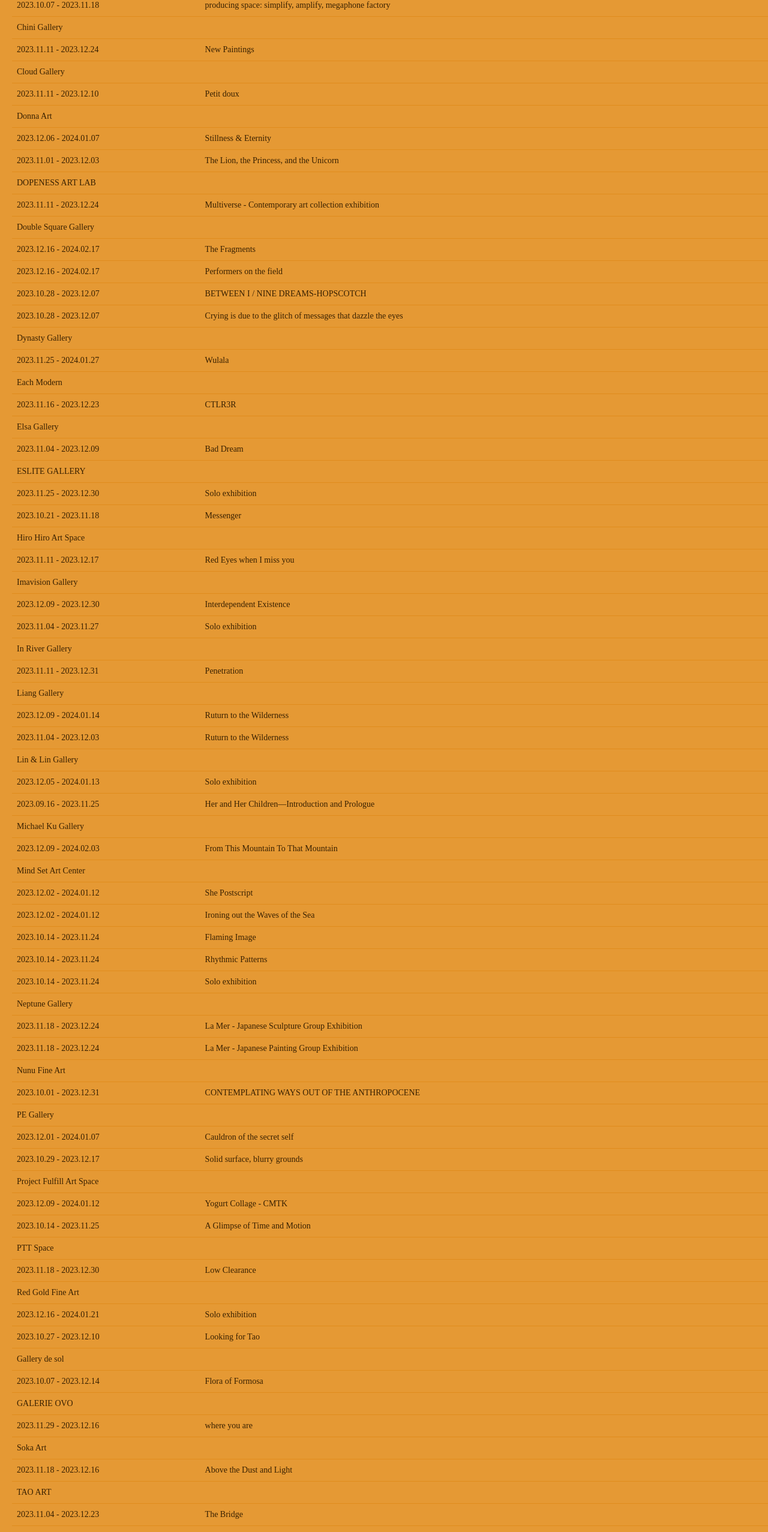
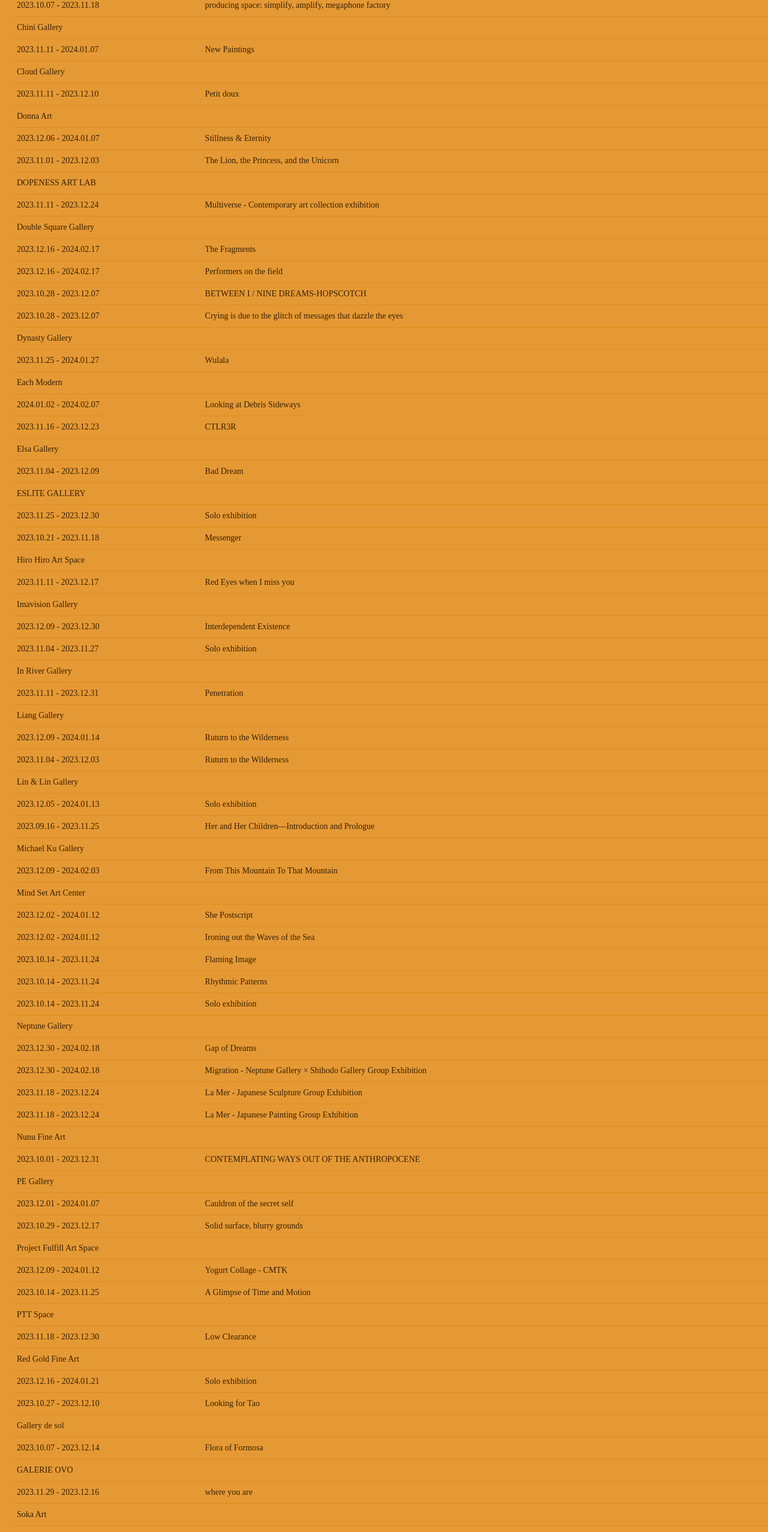
Before and after one commit to tjHsu/gallery-map, a Next.js app: page /events in a window 1280 px wide. Shown: the part 1146-3700 px from the top of the page at 60% size. Built offline with nearby package versions, Linux system fonts and the light colour scheme; a web font is replaced by a local one.

Commit message:
Update 12.27.ts

```diff
--- a/src/constants/Constants.ts
+++ b/src/constants/Constants.ts
@@ -992,7 +992,7 @@
     exhibitions: [{
       artist: "Suling Wang",
       showName: "New Paintings",
-      date: "2023.11.11 - 2023.12.24",
+      date: "2023.11.11 - 2024.01.07",
       openingDate: "2023.11.12 sun 15:00"
     },{
       artist: "Torlarp Larpjaroensook",
@@ -1429,6 +1429,11 @@
     website: "https://eachmodern.com/en/",
     isSeparator: false,
     exhibitions: [{
+      artist: "SHOHEI TAKASAKI",
+      showName: "Looking at Debris Sideways",
+      date: "2024.01.02 - 2024.02.07",
+      openingDate: ""
+    }, {
       artist: "Hell Gette",
       showName: "CTLR3R",
       date: "2023.11.16 - 2023.12.23",
@@ -2162,6 +2167,16 @@
     website: "https://neptune-gallery.com",
     isSeparator: false,
     exhibitions: [{
+      artist: "Akiko TOJO",
+      showName: "Gap of Dreams",
+      date: "2023.12.30 - 2024.02.18",
+      openingDate: "2024.01.06 sat 14:30"
+    },{
+      artist: "Keiki YAMADA, Yuya FUJITA, Kana KOMATA, Toshiya MASUDA, Yukyo YAMAMOTO, Jia WEI, Jing Yun OU, Maris BARBAN, Yi Shuan WU, Hsueh Han CHOU, I Ting KUO, Yi Jie CHEN, Hirokazu ICHII",
+      showName: "Migration - Neptune Gallery × Shihodo Gallery Group Exhibition",
+      date: "2023.12.30 - 2024.02.18",
+      openingDate: "2024.01.06 sat 15:00"
+    },{
       artist: "Ai HAIBARA, Akiko TOJO, Hisanori KOJIMA, Emi KATSUTA, Susumu AKO, Hirokazu ICHII, Takashi AKIYAMA, Tatsuya MARUYAMA, Takeshi MACHIYA, Kumiko NEGAMI, Kei KAIYA",
       showName: "La Mer - Japanese Sculpture Group Exhibition",
       date: "2023.11.18 - 2023.12.24",
@@ -2839,6 +2854,11 @@
     website: "http://soka-art.com/en",
     isSeparator: false,
     exhibitions: [{
+      artist: "Yan Zhancheng, Yan Yineng",
+      showName: "Duo exhibition",
+      date: "2023.12.23 - 2024.01.20",
+      openingDate: "2023.12.23 sat 16:00"
+    },{
       artist: "Liu Yang",
       showName: "Above the Dust and Light",
       date: "2023.11.18 - 2023.12.16",
```
